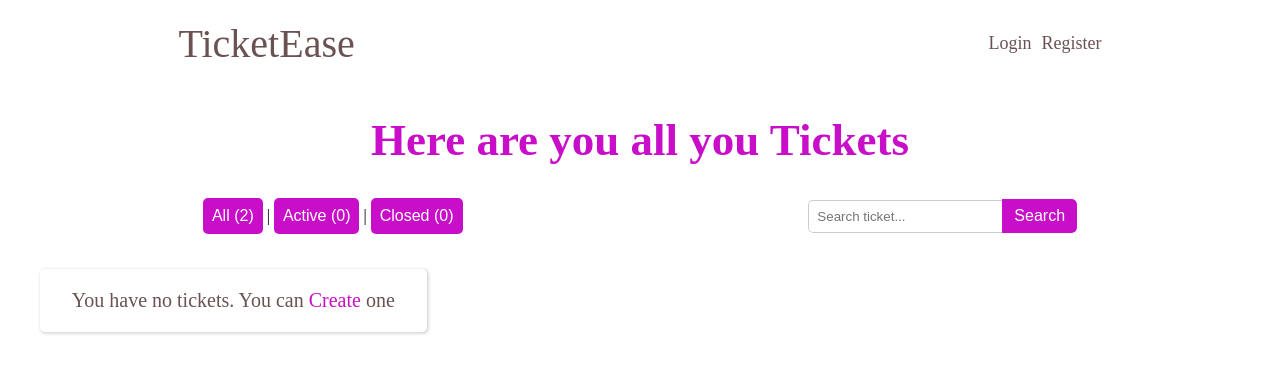
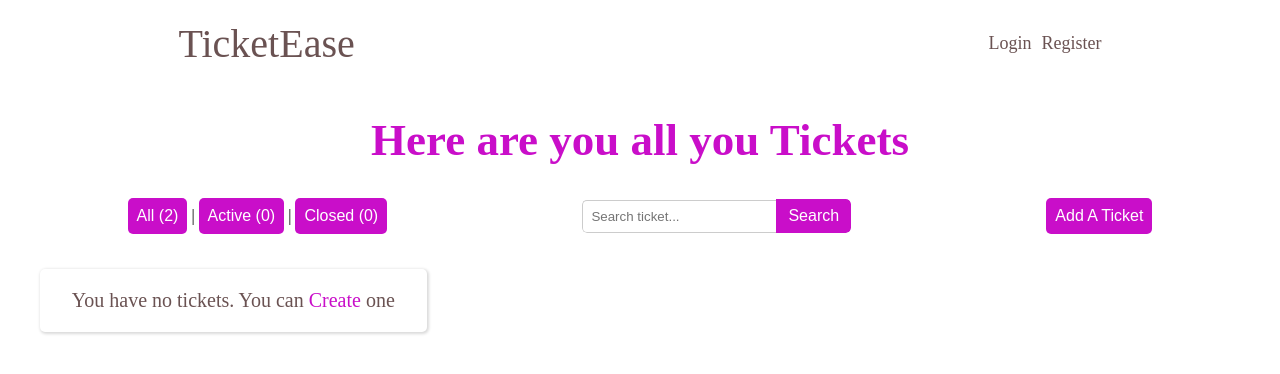
Before and after one commit to TKaburu/TicketEase, a Django app: a page that uses tickets/templates/tickets/client-dashboard.html in a window 1280 px wide. Shown: the top 374 px of the page. Run offline with Django 5.2, Linux system fonts and the light colour scheme; data comes from the database, SQL or seed files in the repository.

Commit message:
fix: only clients can create tickets

```diff
--- a/tickets/templates/tickets/client-dashboard.html
+++ b/tickets/templates/tickets/client-dashboard.html
@@ -34,6 +34,14 @@
                 <form class="search-bar method="GET" action="{% url 'tickets-view' %}">
                     <input type="text" name="q" placeholder="Search ticket...">
                     <button type="submit">Search</button>
+                </form>
+            </section>
+
+            <!-- Create Ticket -->
+            <section class="create-ticket">
+                <form method="post" action="{% url 'create-ticket' %}">
+                    {% csrf_token %}
+                    <button type="submit"><a href="{% url 'create-ticket' %}" style="color: white;">Add A Ticket</a></button>
                 </form>
             </section>
         </section>
--- a/tickets/templates/tickets/ticket-details.html
+++ b/tickets/templates/tickets/ticket-details.html
@@ -108,5 +108,4 @@
         </section>
     </div>
 </div>
-
 {% endblock %}
--- a/tickets/urls.py
+++ b/tickets/urls.py
@@ -5,9 +5,12 @@ urlpatterns = [
     path('', home, name='home'),
     path('tickets/', ticketsView, name='tickets-view'),
     path('tickets/<slug:slug>/', ticketDetails, name='ticket-details'),
+
     path('create-ticket/', createTicket, name='create-ticket'),
+
     path('tickets/<slug:slug>/accept/', acceptTicket, name='accept-ticket'),
     path('tickets/<slug:slug>/close/', closeTicket, name='close-ticket'),
+
     path('engineer/<str:username>/dashboard', engineerDashboard, name='engineer-dashboard'),
     path('client/<str:username>/dashboard', clientDashboard, name='client-dashboard'),
     path('delete-message/<int:msg_id>/', deleteMessage, name='delete-message'),
```
